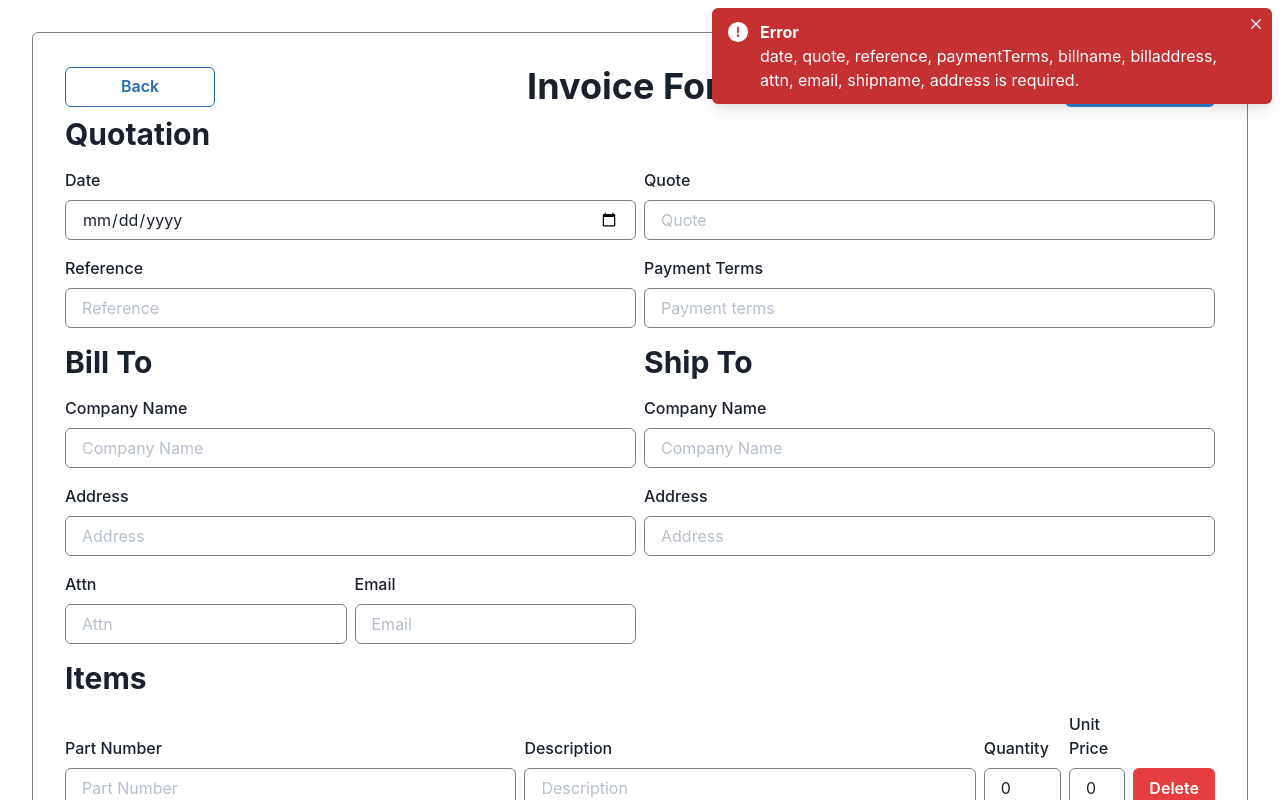
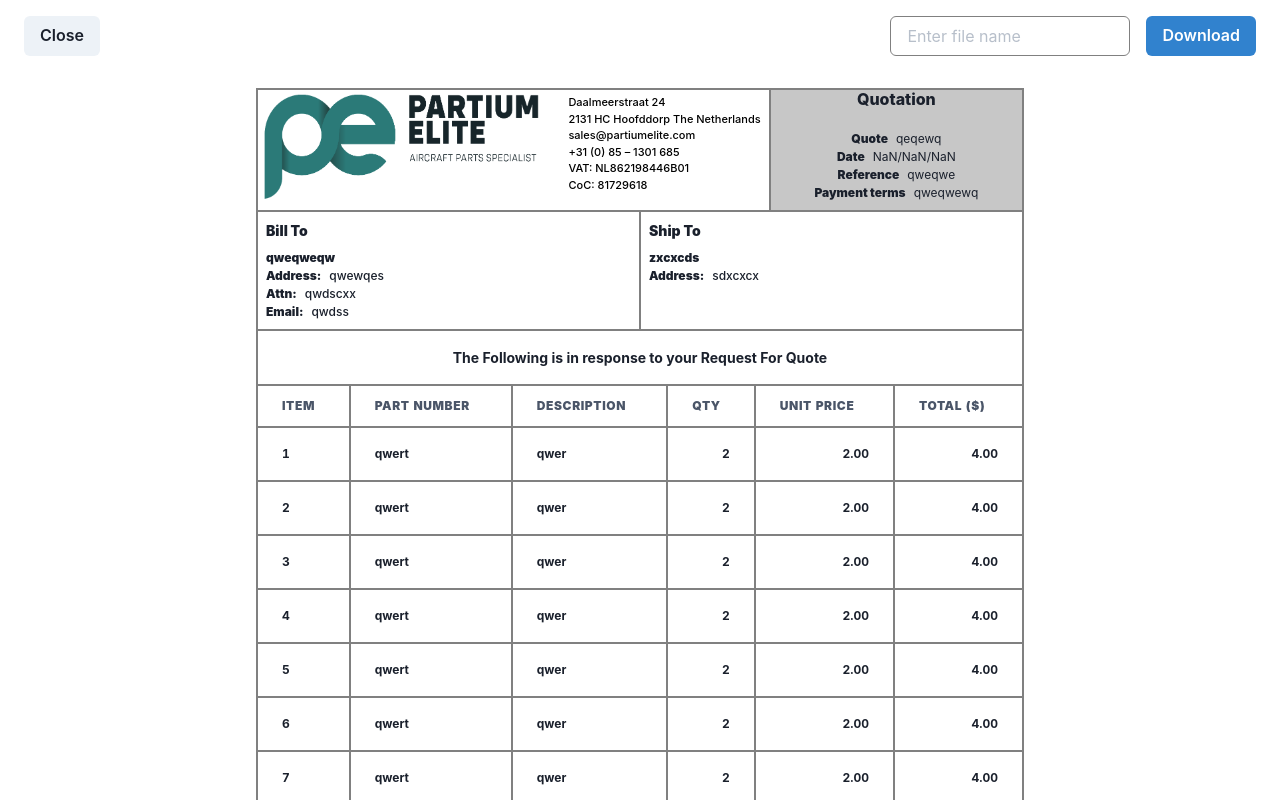
Before and after one commit to narender1996/invoice, a React (Vite) app: page /generate-invoice in a window 1280 px wide. Both pictures are taken after a click on the button "Preview Invoice". Shown: the top 800 px of the page. Built offline with nearby package versions, Linux system fonts and the light colour scheme.

Commit message:
css fixes

```diff
--- a/src/components/CoC/components/CoCPreviewModal.tsx
+++ b/src/components/CoC/components/CoCPreviewModal.tsx
@@ -29,8 +29,8 @@ const COCPreviewModal = (props: Props) => {
   const formatDate = (inputDate: string) => {
     const dateObject = new Date(inputDate);
     const year = dateObject.getFullYear();
-    const month = String(dateObject.getMonth() + 1).padStart(2, '0');
-    const day = String(dateObject.getDate()).padStart(2, '0');
+    const month = String(dateObject.getMonth() + 1).padStart(2, "0");
+    const day = String(dateObject.getDate()).padStart(2, "0");
     return `${day}/${month}/${year}`;
   };
 
@@ -39,7 +39,7 @@ const COCPreviewModal = (props: Props) => {
     html2pdf(element, {
       margin: [10, 0, 10, 0],
       filename: fileName || "coc.pdf",
-      // pagebreak: { mode: ['avoid-all', 'css', 'legacy'] }
+      pagebreak: { mode: ["avoid-all", "css", "legacy"] },
     });
   };
 
@@ -73,7 +73,6 @@ const COCPreviewModal = (props: Props) => {
             width={"768px"}
             id="coc-pdf"
             border="2px solid grey"
-            fontSize={14}
             p={2}
           >
             <HStack alignItems="flex-start" gap={4}>
@@ -151,7 +150,6 @@ const COCPreviewModal = (props: Props) => {
             </Stack>
 
             <Stack
-              border="2px solid grey"
               mt={4}
               fontWeight={700}
               fontSize={11}
@@ -162,8 +160,13 @@ const COCPreviewModal = (props: Props) => {
                   paddingBottom: "8px",
                 },
               }}
+              borderBottom="2px solid grey"
             >
-              <HStack alignItems="stretch">
+              <HStack
+                border="2px solid grey"
+                borderBottom={0}
+                alignItems="stretch"
+              >
                 <Text borderRight={"2px solid grey"} flex={1}>
                   Qty
                 </Text>
@@ -180,20 +183,35 @@ const COCPreviewModal = (props: Props) => {
               </HStack>
 
               {coc.items.map((item) => (
-                <HStack alignItems="stretch" borderTop="2px solid grey">
+                <HStack
+                  borderLeft="2px solid grey"
+                  borderRight="2px solid grey"
+                  alignItems="stretch"
+                  borderTop="2px solid grey"
+                >
                   <Text borderRight={"2px solid grey"} flex={1}>
                     {item.qty}
                   </Text>
-                  <Text borderRight={"2px solid grey"} flex={10} >
+                  <Text borderRight={"2px solid grey"} flex={10}>
                     {item.description}
                   </Text>
-                  <Text borderRight={"2px solid grey"} flex={2} textAlign="center">
+                  <Text
+                    borderRight={"2px solid grey"}
+                    flex={2}
+                    textAlign="center"
+                  >
                     {item.lotNumber}
                   </Text>
-                  <Text borderRight={"2px solid grey"} flex={2} textAlign="center">
+                  <Text
+                    borderRight={"2px solid grey"}
+                    flex={2}
+                    textAlign="center"
+                  >
                     {item.shelfLife}
                   </Text>
-                  <Text flex={2} textAlign="center">{item.origin}</Text>
+                  <Text flex={2} textAlign="center">
+                    {item.origin}
+                  </Text>
                 </HStack>
               ))}
             </Stack>
@@ -204,13 +222,12 @@ const COCPreviewModal = (props: Props) => {
               certificates or release notes quoted and are in the same condition
               as when received and are further issued for your inspection.
             </Text>
-            <Box style={{display:"flex"}} mt={2} mb={2}>
-               <Image  width="10%" ml="1%" src="/icon2.jpeg" />
-              <Image  width="10%" ml="5%" src="/icon1.jpeg" />
-
-               </Box>
+            <Box style={{ display: "flex" }} mt={2} mb={2}>
+              <Image width="10%" ml="1%" src="/icon2.jpeg" />
+              <Image width="10%" ml="5%" src="/icon1.jpeg" />
+            </Box>
             <Stack>
-              <Text px={4} fontSize={10} fontWeight={700} >
+              <Text px={4} fontSize={10} fontWeight={700}>
                 Signed on Behalf of Partium, Elite B.V.: Quality Control
               </Text>
               {/* TODO: Implement Image here */}
--- a/src/components/CoC/const.ts
+++ b/src/components/CoC/const.ts
@@ -1,26 +1,32 @@
 export const INITIAL_ITEM_STATE = {
-  qty: "",
-  description: "",
-  lotNumber: "",
-  shelfLife: "",
-  origin: "",
+  qty: "12",
+  description: "qwer",
+  lotNumber: "qwer",
+  shelfLife: "qwer",
+  origin: "qwer",
 };
 
 export const INITIAL_STATE = {
   document: {
-    number: "",
-    date: "",
-    shippedFrom: "",
-    destination: "",
+    number: "qwer",
+    date: "qwer",
+    shippedFrom: "1234",
+    destination: "1234r",
   },
-  deliverTo: "",
+  deliverTo: "1234",
   customer: {
-    poNumber: "",
-    invoiceNumber: "",
-    forwarder: "",
-    trackingNumber: "",
+    poNumber: "234",
+    invoiceNumber: "2345",
+    forwarder: "2345",
+    trackingNumber: "12345",
   },
-  weightAndDimension: "",
-  numberOfBoxes: "",
-  items: [{ ...INITIAL_ITEM_STATE, id: Date.now() }],
+  weightAndDimension: "120",
+  numberOfBoxes: "10",
+  items: Array(40)
+    .fill("")
+    .map((_, index) => ({
+      ...INITIAL_ITEM_STATE,
+      id: index,
+      qty: `${index + 1}`,
+    })),
 };
--- a/src/components/Invoice/components/InvoicePreview.tsx
+++ b/src/components/Invoice/components/InvoicePreview.tsx
@@ -39,8 +39,8 @@ const InvoicePreviewModal = (props: Props) => {
   const formatDate = (inputDate: string) => {
     const dateObject = new Date(inputDate);
     const year = dateObject.getFullYear();
-    const month = String(dateObject.getMonth() + 1).padStart(2, '0');
-    const day = String(dateObject.getDate()).padStart(2, '0');
+    const month = String(dateObject.getMonth() + 1).padStart(2, "0");
+    const day = String(dateObject.getDate()).padStart(2, "0");
     return `${day}/${month}/${year}`;
   };
 
@@ -57,7 +57,7 @@ const InvoicePreviewModal = (props: Props) => {
     html2pdf(element, {
       margin: [10, 0, 10, 0],
       filename: fileName || "invoice.pdf",
-      // pagebreak: { mode: ['avoid-all', 'css', 'legacy'] }
+      pagebreak: { mode: ["avoid-all", "css", "legacy"] },
     });
   };
 
@@ -90,9 +90,9 @@ const InvoicePreviewModal = (props: Props) => {
             my={2}
             width={"768px"}
             id="invoice-pdf"
-            border="2px solid grey"
+            // border="2px solid grey"
           >
-            <HStack alignItems="flex-start" borderBottom="2px solid grey">
+            <HStack alignItems="flex-start" border="2px solid grey">
               <HStack
                 alignItems="flex-start"
                 justifyContent={"space-between"}
@@ -114,7 +114,6 @@ const InvoicePreviewModal = (props: Props) => {
                   <Text>+31 (0) 85 – 1301 685</Text>
                   <Text>VAT: NL862198446B01</Text>
                   <Text>CoC: 81729618</Text>
-
                 </VStack>
               </HStack>
               <Box
@@ -158,7 +157,12 @@ const InvoicePreviewModal = (props: Props) => {
                 </VStack>
               </Box>
             </HStack>
-            <HStack gap={0} alignItems="stretch">
+            <HStack
+              borderLeft="2px solid grey"
+              borderRight="2px solid grey"
+              gap={0}
+              alignItems="stretch"
+            >
               <Box
                 p={2}
                 flex={1}
@@ -216,7 +220,7 @@ const InvoicePreviewModal = (props: Props) => {
                     {invoice.shipTo.address}
                   </Text>
                 </HStack>
-                <Text >
+                <Text>
                   <Box />
                 </Text>
                 <HStack />
@@ -224,6 +228,7 @@ const InvoicePreviewModal = (props: Props) => {
             </HStack>
             <Box>
               <TableContainer>
+                <Box borderLeft="2px solid grey" borderRight="2px solid grey">
                   <Text
                     fontSize={14}
                     padding={4}
@@ -232,9 +237,13 @@ const InvoicePreviewModal = (props: Props) => {
                   >
                     The Following is in response to your Request For Quote
                   </Text>
+                </Box>
                 <Table variant="simple">
                   <Thead>
-                    <Tr>
+                    <Tr
+                      borderLeft="2px solid grey"
+                      borderRight="2px solid grey"
+                    >
                       <Th fontWeight={900} fontSize={12}>
                         Item
                       </Th>
@@ -257,7 +266,11 @@ const InvoicePreviewModal = (props: Props) => {
                   </Thead>
                   <Tbody>
                     {invoice.items.map((item, index) => (
-                      <Tr key={index}>
+                      <Tr
+                        borderLeft="2px solid grey"
+                        borderRight="2px solid grey"
+                        key={index}
+                      >
                         <Td fontSize={12} fontWeight={700}>
                           {index + 1}
                         </Td>
@@ -268,7 +281,11 @@ const InvoicePreviewModal = (props: Props) => {
                         >
                           {item.part}
                         </Td>
-                        <Td fontSize={12} fontWeight={700} whiteSpace="break-spaces">
+                        <Td
+                          fontSize={12}
+                          fontWeight={700}
+                          whiteSpace="break-spaces"
+                        >
                           {item.description}
                         </Td>
                         <Td fontSize={12} fontWeight={700} textAlign="end">
@@ -284,16 +301,13 @@ const InvoicePreviewModal = (props: Props) => {
                         </Td>
                       </Tr>
                     ))}
-                    {/* <Tr>
-                      <Td></Td>
-                      <Td></Td>
-                      <Td></Td>
-                      <Td></Td>
-                      <Td></Td>
-                    </Tr> */}
                   </Tbody>
                   <Tfoot>
-                    <Tr>
+                    <Tr
+                      borderLeft="2px solid grey"
+                      borderRight="2px solid grey"
+                      borderBottom="2px solid grey"
+                    >
                       <Td colSpan={5}>
                         <HStack mb={4} justifyContent="space-between">
                           <Text fontSize={12} fontWeight={900}>
--- a/src/components/Invoice/const.ts
+++ b/src/components/Invoice/const.ts
@@ -1,28 +1,30 @@
 export const InitialItemState = {
-  part: "",
-  description: "",
-  quantity: 0,
-  unitPrice: 0,
+  part: "qwert",
+  description: "qwer",
+  quantity: 2,
+  unitPrice: 2,
 };
 
 export const InitialState = {
   quotation: {
-    date: "",
-    quote: "",
-    reference: "",
-    paymentTerms: "",
+    date: "date",
+    quote: "qeqewq",
+    reference: "qweqwe",
+    paymentTerms: "qweqwewq",
   },
   billTo: {
-    billname: "",
-    billaddress:"",
-    attn: "",
-    email: "",
+    billname: "qweqweqw",
+    billaddress: "qwewqes",
+    attn: "qwdscxx",
+    email: "qwdss",
   },
   shipTo: {
-    shipname: "",
-    address:""
+    shipname: "zxcxcds",
+    address: "sdxcxcx",
   },
-  items: [{ ...InitialItemState, id: Date.now() }],
+  items: Array.from({ length: 40 })
+    .fill("")
+    .map((_, index) => ({ ...InitialItemState, id: index })),
 };
 
 export const TermsAndConditions = [
--- a/src/index.css
+++ b/src/index.css
@@ -17,6 +17,7 @@
 }
 
 table tr {
+  /* border-bottom: 2px solid grey !important; */
   border-top: 2px solid grey !important;
 }
 
```
Also changed, not shown: src/main.tsx (+8 -8 lines). Lines whose indentation alone changed are shown as unchanged.
